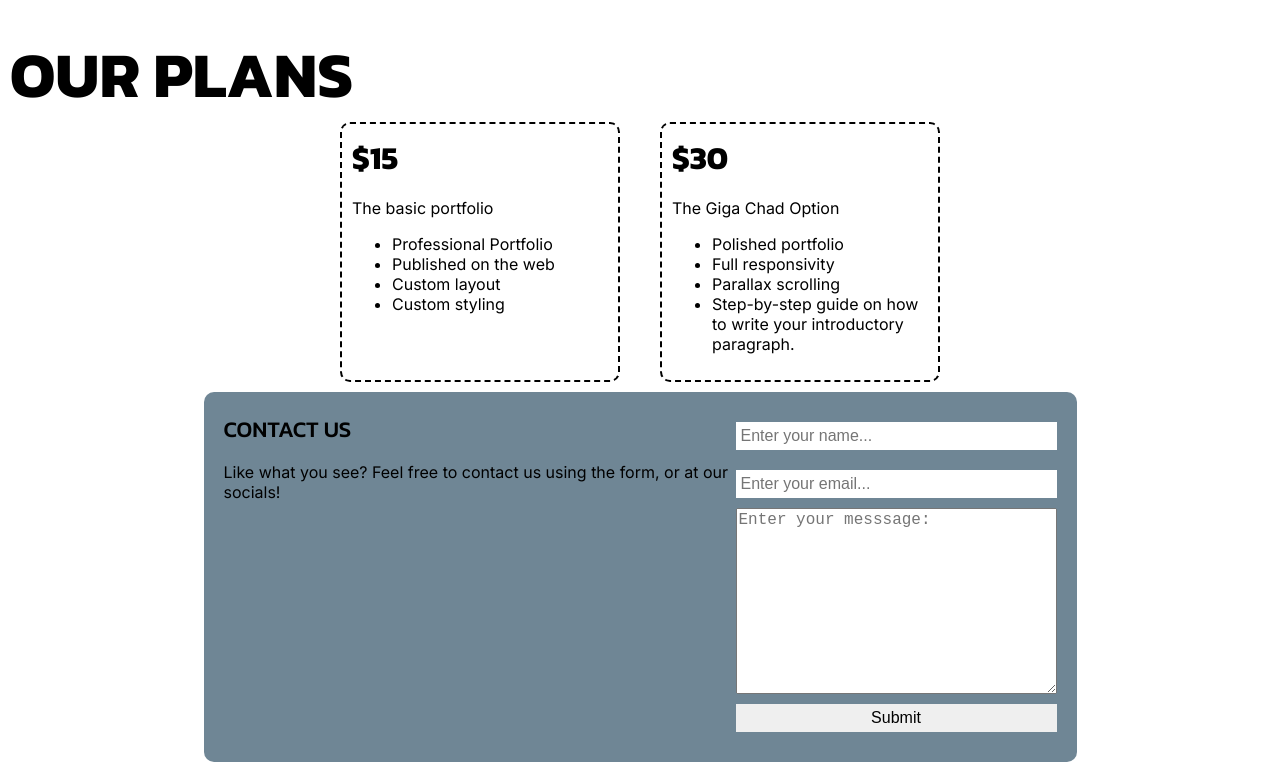
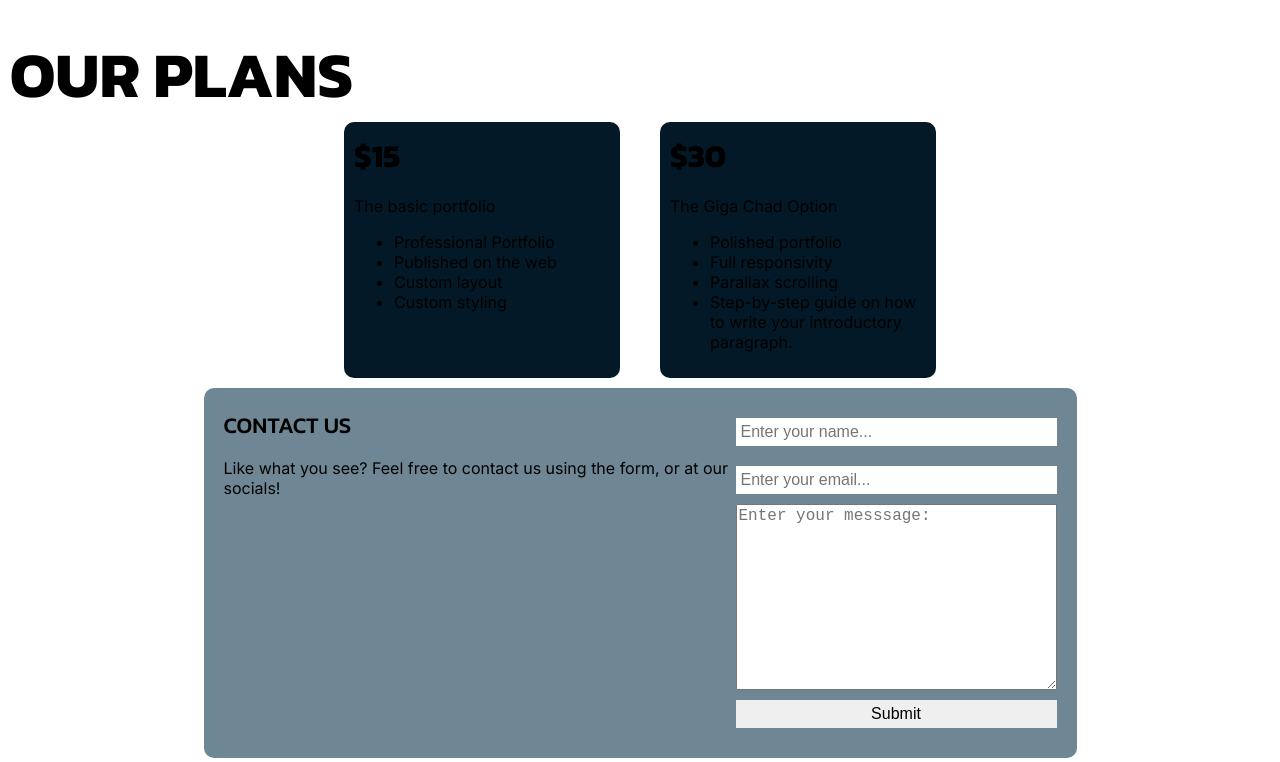
Before and after one commit to Gabareal/portfolioBusiness, a plain HTML site: page index.html in a window 1280 px wide. Shown: the part 1210-1972 px from the top of the page. Drawn offline with Linux system fonts and the light colour scheme; a script that the page names is missing; a web font is replaced by a local one.

Commit message:
Update index.css

```diff
--- a/index.css
+++ b/index.css
@@ -126,7 +126,7 @@ card > img {
 }
 .PlansCards {
     padding: 10px;
-    border: black 2px dashed;
+    background: var(--accent-color);
     width: 20vw;
     margin: 0 20px;
     border-radius: 10px;
```
